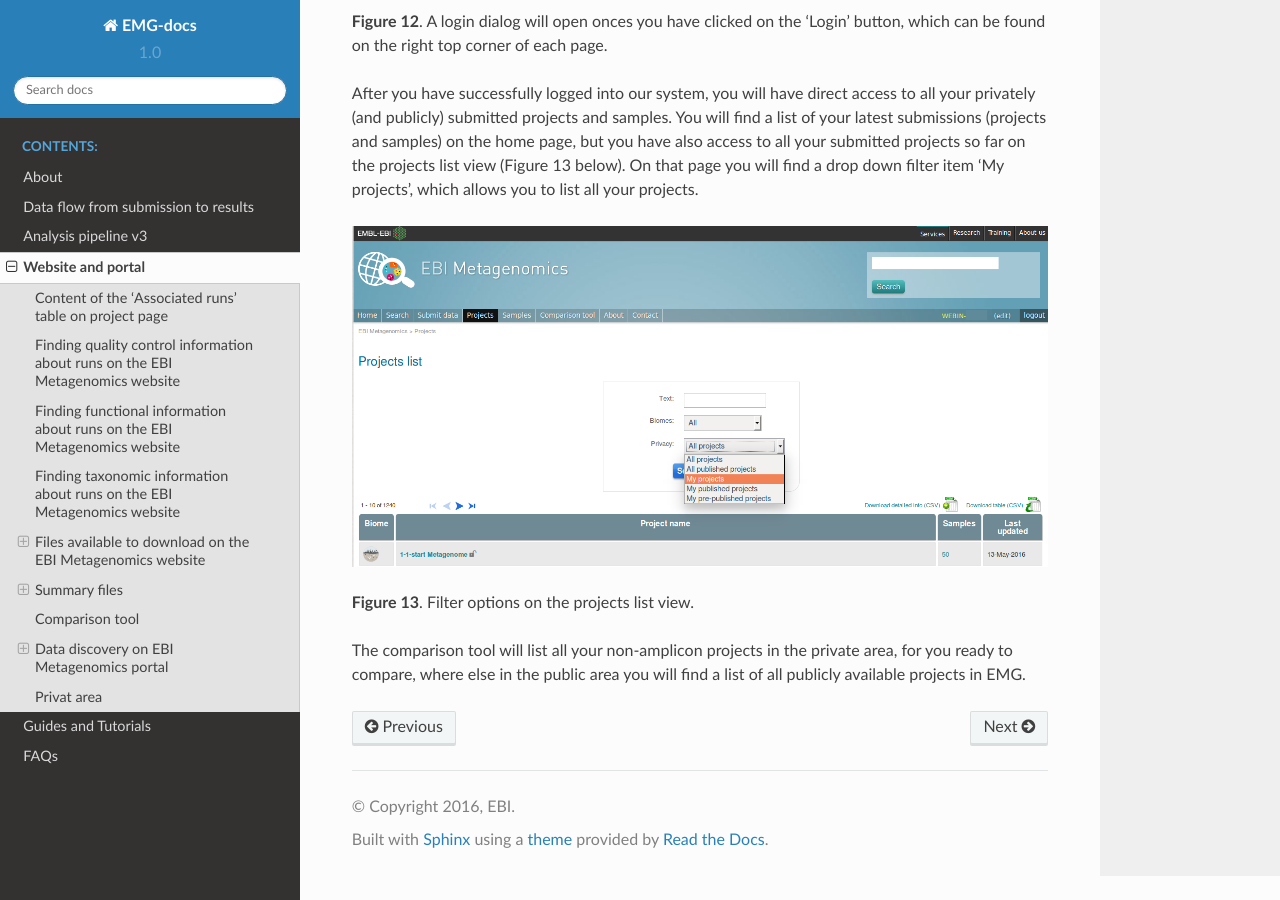
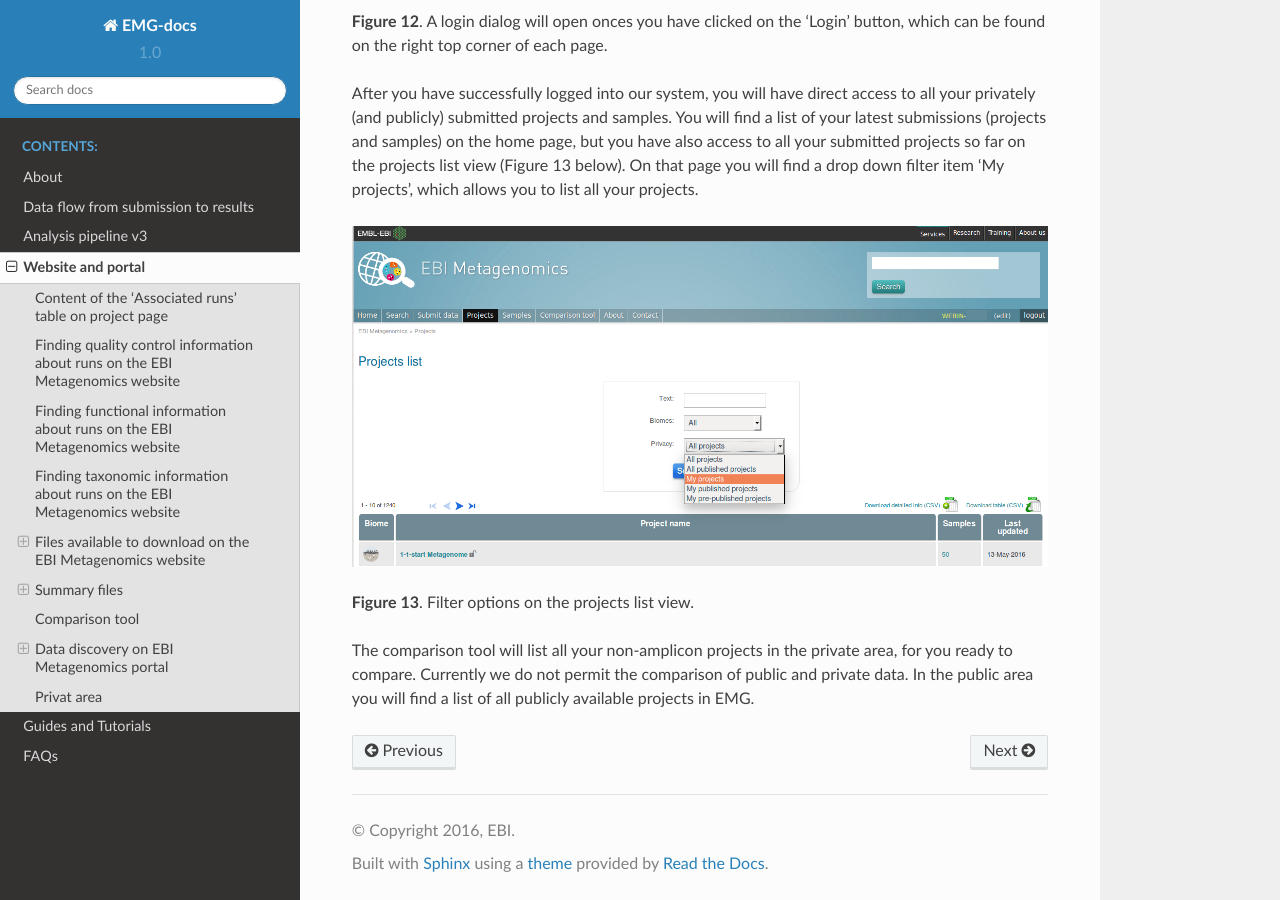
Before and after one commit to EBI-Metagenomics/EMG-docs, a Sphinx documentation site: the page built from docs/portal.rst, in a window 1280 px wide and 900 px high, scrolled down 12546 px. Built offline with Sphinx 7.4.7 and the Read the Docs theme 2.0.0, drawn with Linux system fonts in a browser that asks for light colours.

Commit message:
Update portal.rst

```diff
--- a/docs/portal.rst
+++ b/docs/portal.rst
@@ -207,4 +207,4 @@
 
 **Figure 13**. Filter options on the projects list view.
 
-The comparison tool will list all your non-amplicon projects in the private area, for you ready to compare, where else in the public area you will find a list of all publicly available projects in EMG.
+The comparison tool will list all your non-amplicon projects in the private area, for you ready to compare.  Currently we do not permit the comparison of public and private data. In the public area you will find a list of all publicly available projects in EMG.
```
